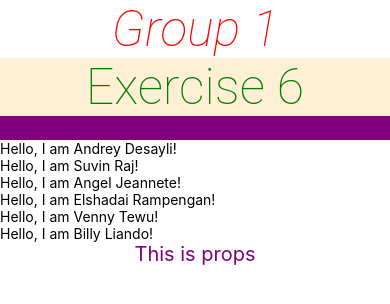
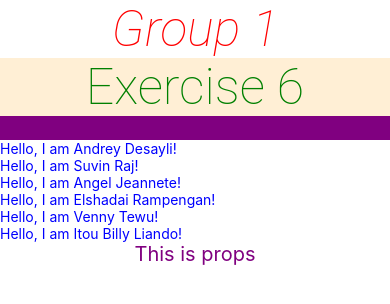
Before and after one commit to andreydesayli/mobile-programming, a React Native app in the folder mobpro6/: screen / in a window 390 px wide. Shown: the top 304 px of the page. Built offline with nearby package versions, Linux system fonts and the light colour scheme.

Commit message:
tambah styles untuk nama group, jadi ganti dari warna hitam ke warna biru

```diff
--- a/mobpro6/App.js
+++ b/mobpro6/App.js
@@ -11,7 +11,7 @@ const App = () => {
       <Text style={styles.text1}>Group 1</Text>
       <Text style={styles.text2}>Exercise 6</Text>
       <View style={styles.borderBox}></View>
-      <Hello/>
+      <View style={styles.text3}><Hello/></View>
       <Chat props={'This is props'} />
     </View>
   );
--- a/mobpro6/Hello.js
+++ b/mobpro6/Hello.js
@@ -1,17 +1,22 @@
 import React from 'react';
-import {Text, View} from 'react-native';
-
+import {StyleSheet, Text, View} from 'react-native';
+const styles = StyleSheet.create({
+  text1: {
+    color: 'blue',
+  }
+});
 const Hello = () => {
   const name1 = 'Andrey Desayli';
   const name2 = 'Suvin Raj';
   return (
     <View>
-      <Text>Hello, I am {name1}!</Text>
-      <Text>Hello, I am {name2}!</Text>
-      <Text>Hello, I am Angel Jeannete!</Text>
-      <Text>Hello, I am Elshadai Rampengan!</Text>
-      <Text>Hello, I am Venny Tewu!</Text>
-      <Text>Hello, I am Billy Liando!</Text>
+
+      <Text style={styles.text1}>Hello, I am {name1}!</Text>
+      <Text style={styles.text1}>Hello, I am {name2}!</Text>
+      <Text style={styles.text1}>Hello, I am Angel Jeannete!</Text>
+      <Text style={styles.text1}>Hello, I am Elshadai Rampengan!</Text>
+      <Text style={styles.text1}>Hello, I am Venny Tewu!</Text>
+      <Text style={styles.text1}>Hello, I am Itou Billy Liando!</Text>
     </View>
   );
 };
--- a/mobpro6/HomeStyle.js
+++ b/mobpro6/HomeStyle.js
@@ -28,6 +28,14 @@ const styles = StyleSheet.create({
         textAlign: 'center',
 
     },
+    text3: {
+        fontSize: 50,
+        fontWeight : '100',
+        fontStyle: 'italic',
+        fontFamily: 'Roboto',
+        color: 'red',
+        textAlign: 'center',
+    },
 
     borderBox: {
         height: '10%',
```
